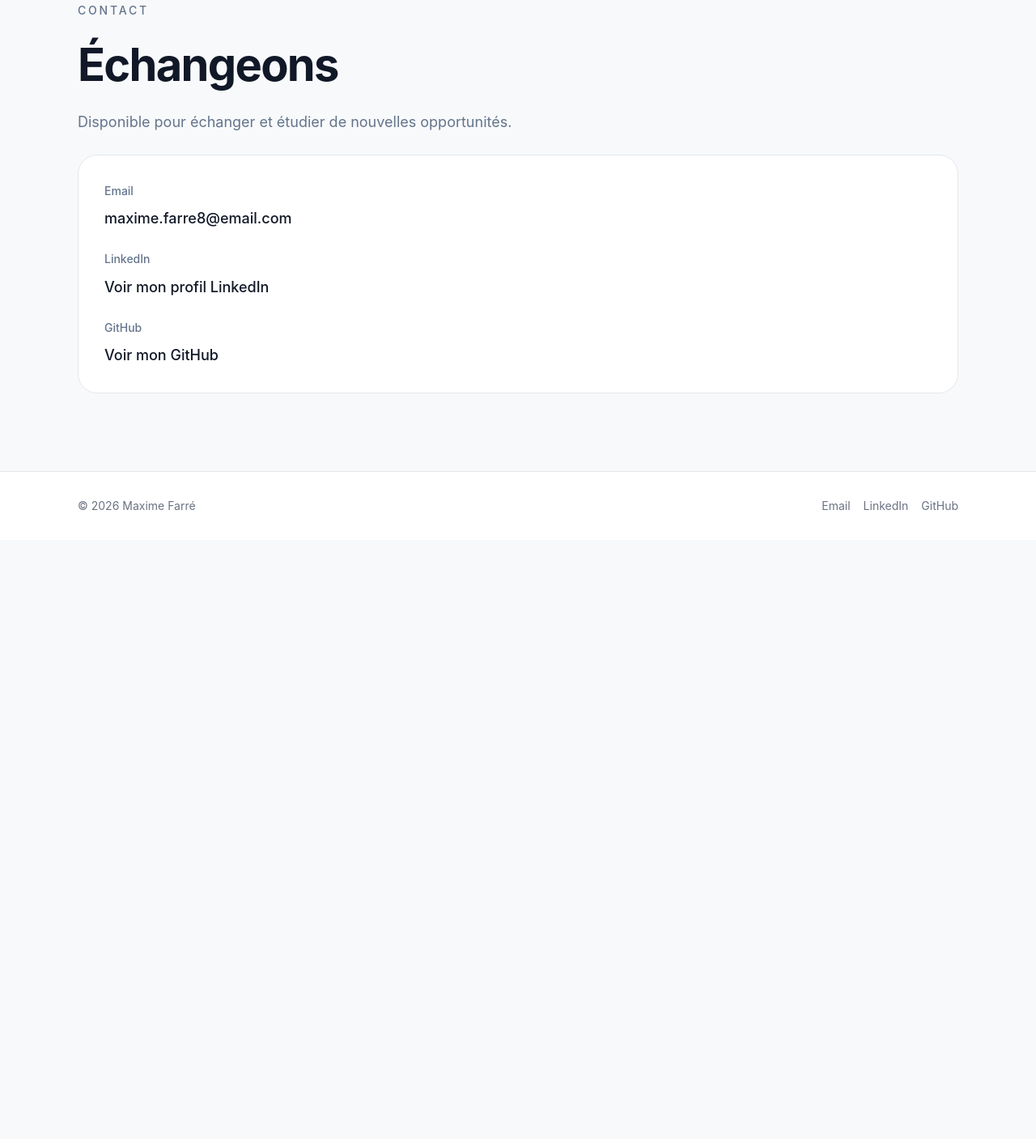
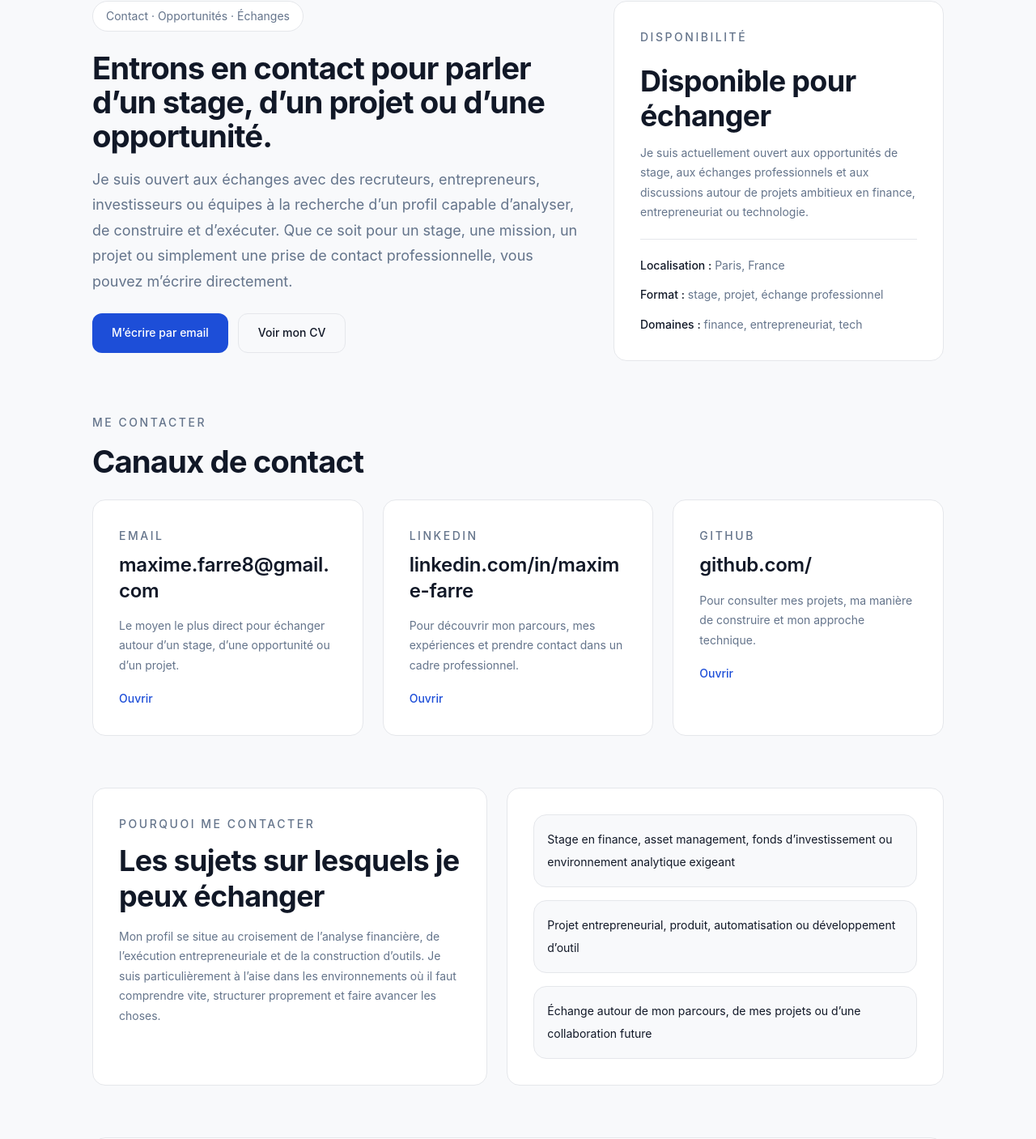
Before and after one commit to MaximeFARRE/Site_stage, a Next.js app: page /contact in a window 1280 px wide. Shown: the part 160-1567 px from the top of the page at 81% size. Before the commit the page ends 827 px from the top, so only its background shows below. Built offline with nearby package versions, Linux system fonts and the light colour scheme.

Commit message:
feat: create premium contact page

```diff
--- a/src/app/contact/page.tsx
+++ b/src/app/contact/page.tsx
@@ -1,67 +1,239 @@
-import Container from "@/components/layout/container";
-import { personalInfo } from "@/data/personal-info";
-import { socialLinks } from "@/data/social-links";
+import Link from "next/link";
+
+const contactMethods = [
+  {
+    title: "Email",
+    value: "maxime.farre8@gmail.com",
+    href: "mailto:maxime.farre8@gmail.com",
+    description:
+      "Le moyen le plus direct pour échanger autour d’un stage, d’une opportunité ou d’un projet.",
+  },
+  {
+    title: "LinkedIn",
+    value: "linkedin.com/in/maxime-farre",
+    href: "https://www.linkedin.com/in/maxime-farre",
+    description:
+      "Pour découvrir mon parcours, mes expériences et prendre contact dans un cadre professionnel.",
+  },
+  {
+    title: "GitHub",
+    value: "github.com/",
+    href: "https://github.com/",
+    description:
+      "Pour consulter mes projets, ma manière de construire et mon approche technique.",
+  },
+];
+
+const reasons = [
+  "Stage en finance, asset management, fonds d’investissement ou environnement analytique exigeant",
+  "Projet entrepreneurial, produit, automatisation ou développement d’outil",
+  "Échange autour de mon parcours, de mes projets ou d’une collaboration future",
+];
 
 export default function ContactPage() {
   return (
-    <section className="py-24">
-      <Container className="max-w-3xl">
+    <main className="section">
+      <div className="container-custom space-y-16">
+        <section className="grid gap-8 lg:grid-cols-[1.2fr_0.8fr] lg:items-start">
           <div className="space-y-6">
-          <p className="text-sm font-medium uppercase tracking-[0.2em] text-blue-700">
-            Contact
+            <div className="inline-flex w-fit items-center rounded-full border border-[var(--border)] bg-[var(--card)] px-4 py-2 text-sm text-[var(--muted)]">
+              Contact · Opportunités · Échanges
+            </div>
+
+            <div className="space-y-4">
+              <h1 className="section-title max-w-3xl">
+                Entrons en contact pour parler d’un stage, d’un projet ou d’une
+                opportunité.
+              </h1>
+
+              <p className="max-w-2xl text-base leading-7 text-[var(--muted)] md:text-lg">
+                Je suis ouvert aux échanges avec des recruteurs, entrepreneurs,
+                investisseurs ou équipes à la recherche d’un profil capable
+                d’analyser, de construire et d’exécuter. Que ce soit pour un
+                stage, une mission, un projet ou simplement une prise de contact
+                professionnelle, vous pouvez m’écrire directement.
+              </p>
+            </div>
+
+            <div className="flex flex-wrap gap-3">
+              <a
+                href="mailto:maxime.farre8@gmail.com"
+                className="button-primary"
+              >
+                M’écrire par email
+              </a>
+
+              <Link href="/cv" className="button-secondary">
+                Voir mon CV
+              </Link>
+            </div>
+          </div>
+
+          <aside className="card space-y-5">
+            <p className="text-sm font-medium uppercase tracking-[0.18em] text-[var(--muted)]">
+              Disponibilité
             </p>
 
-          <h1 className="text-4xl font-bold tracking-tight text-gray-900 sm:text-5xl">
-            Échangeons
-          </h1>
+            <div className="space-y-3">
+              <h2 className="text-2xl font-semibold">Disponible pour échanger</h2>
+              <p className="text-sm leading-7 text-[var(--muted)]">
+                Je suis actuellement ouvert aux opportunités de stage, aux
+                échanges professionnels et aux discussions autour de projets
+                ambitieux en finance, entrepreneuriat ou technologie.
+              </p>
+            </div>
 
-          <p className="text-lg leading-8 text-gray-600">
-            {personalInfo.availability}
+            <div className="h-px w-full bg-[var(--border)]" />
+
+            <div className="space-y-3 text-sm text-[var(--muted)]">
+              <p>
+                <span className="font-medium text-[var(--foreground)]">
+                  Localisation :
+                </span>{" "}
+                Paris, France
+              </p>
+              <p>
+                <span className="font-medium text-[var(--foreground)]">
+                  Format :
+                </span>{" "}
+                stage, projet, échange professionnel
+              </p>
+              <p>
+                <span className="font-medium text-[var(--foreground)]">
+                  Domaines :
+                </span>{" "}
+                finance, entrepreneuriat, tech
+              </p>
+            </div>
+          </aside>
+        </section>
+
+        <section className="space-y-6">
+          <div className="space-y-3">
+            <p className="text-sm font-medium uppercase tracking-[0.18em] text-[var(--muted)]">
+              Me contacter
+            </p>
+            <h2 className="section-title">Canaux de contact</h2>
+          </div>
+
+          <div className="grid gap-6 md:grid-cols-2 xl:grid-cols-3">
+            {contactMethods.map((method) => (
+              <a
+                key={method.title}
+                href={method.href}
+                target={method.href.startsWith("http") ? "_blank" : undefined}
+                rel={method.href.startsWith("http") ? "noreferrer" : undefined}
+                className="card block transition duration-200 hover:-translate-y-1 hover:border-[var(--primary)]"
+              >
+                <div className="space-y-4">
+                  <div>
+                    <p className="text-sm font-medium uppercase tracking-[0.18em] text-[var(--muted)]">
+                      {method.title}
+                    </p>
+                    <h3 className="mt-2 text-xl font-semibold break-all">
+                      {method.value}
+                    </h3>
+                  </div>
+
+                  <p className="text-sm leading-7 text-[var(--muted)]">
+                    {method.description}
                   </p>
 
-          <div className="rounded-3xl border border-gray-200 bg-white p-8">
-            <div className="space-y-6">
-              <div>
-                <p className="mb-2 text-sm font-medium text-gray-500">Email</p>
+                  <span className="inline-flex text-sm font-medium text-[var(--primary)]">
+                    Ouvrir
+                  </span>
+                </div>
+              </a>
+            ))}
+          </div>
+        </section>
+
+        <section className="grid gap-6 lg:grid-cols-[0.95fr_1.05fr]">
+          <div className="card">
+            <p className="mb-3 text-sm font-medium uppercase tracking-[0.18em] text-[var(--muted)]">
+              Pourquoi me contacter
+            </p>
+            <h2 className="mb-4 text-2xl font-semibold">
+              Les sujets sur lesquels je peux échanger
+            </h2>
+            <p className="text-sm leading-7 text-[var(--muted)]">
+              Mon profil se situe au croisement de l’analyse financière, de
+              l’exécution entrepreneuriale et de la construction d’outils. Je
+              suis particulièrement à l’aise dans les environnements où il faut
+              comprendre vite, structurer proprement et faire avancer les choses.
+            </p>
+          </div>
+
+          <div className="card">
+            <div className="space-y-4">
+              {reasons.map((reason) => (
+                <div
+                  key={reason}
+                  className="rounded-2xl border border-[var(--border)] bg-[var(--background)] px-4 py-4 text-sm leading-7 text-[var(--foreground)]"
+                >
+                  {reason}
+                </div>
+              ))}
+            </div>
+          </div>
+        </section>
+
+        <section className="card">
+          <div className="grid gap-8 lg:grid-cols-[1fr_auto] lg:items-center">
+            <div className="space-y-3">
+              <p className="text-sm font-medium uppercase tracking-[0.18em] text-[var(--muted)]">
+                Message direct
+              </p>
+              <h2 className="text-2xl font-semibold md:text-3xl">
+                Le plus simple reste de m’envoyer un email
+              </h2>
+              <p className="max-w-2xl text-sm leading-7 text-[var(--muted)] md:text-base">
+                Si votre sujet est clair, quelques lignes suffisent. Je pourrai
+                ensuite répondre rapidement ou poursuivre l’échange sur
+                LinkedIn si cela s’y prête mieux.
+              </p>
+            </div>
+
             <a
-                  href={`mailto:${socialLinks.email}`}
-                  className="text-lg font-medium text-blue-700 hover:underline"
+              href="mailto:maxime.farre8@gmail.com"
+              className="button-primary"
             >
-                  {socialLinks.email}
+              Envoyer un email
             </a>
           </div>
+        </section>
 
-              <div>
-                <p className="mb-2 text-sm font-medium text-gray-500">
-                  LinkedIn
+        <section className="card bg-[var(--foreground)] text-[var(--background)]">
+          <div className="space-y-5">
+            <p className="text-sm font-medium uppercase tracking-[0.18em] text-[var(--background)]/70">
+              Suite
             </p>
-                <a
-                  href={socialLinks.linkedin}
-                  target="_blank"
-                  rel="noreferrer"
-                  className="text-lg font-medium text-blue-700 hover:underline"
+            <h2 className="max-w-3xl text-3xl font-semibold md:text-4xl">
+              Vous pouvez aussi consulter mon CV ou explorer mes projets.
+            </h2>
+            <p className="max-w-2xl text-sm leading-7 text-[var(--background)]/75 md:text-base">
+              Le site a été pensé pour donner une vue claire de mon parcours, de
+              mes expériences et de ma manière de travailler.
+            </p>
+
+            <div className="flex flex-wrap gap-3">
+              <Link
+                href="/cv"
+                className="rounded-full bg-[var(--background)] px-5 py-3 text-sm font-medium text-[var(--foreground)] transition hover:opacity-90"
               >
-                  Voir mon profil LinkedIn
-                </a>
-              </div>
+                Voir mon CV
+              </Link>
 
-              <div>
-                <p className="mb-2 text-sm font-medium text-gray-500">
-                  GitHub
-                </p>
-                <a
-                  href={socialLinks.github}
-                  target="_blank"
-                  rel="noreferrer"
-                  className="text-lg font-medium text-blue-700 hover:underline"
+              <Link
+                href="/projets"
+                className="rounded-full border border-[var(--background)]/20 px-5 py-3 text-sm font-medium text-[var(--background)] transition hover:bg-[var(--background)]/10"
               >
-                  Voir mon GitHub
-                </a>
+                Voir mes projets
+              </Link>
             </div>
           </div>
+        </section>
       </div>
-        </div>
-      </Container>
-    </section>
+    </main>
   );
 }
```
Lines whose indentation alone changed are shown as unchanged.
